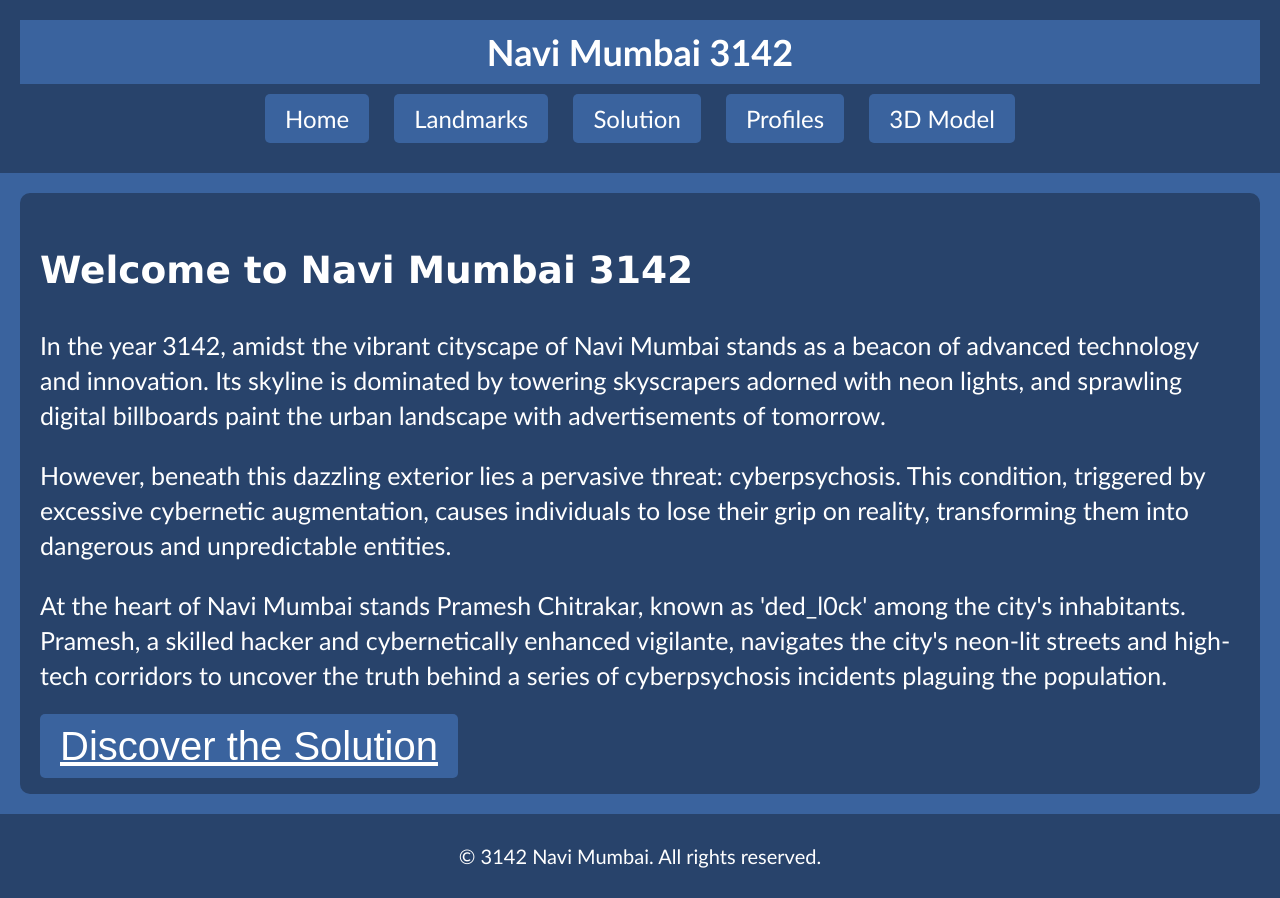
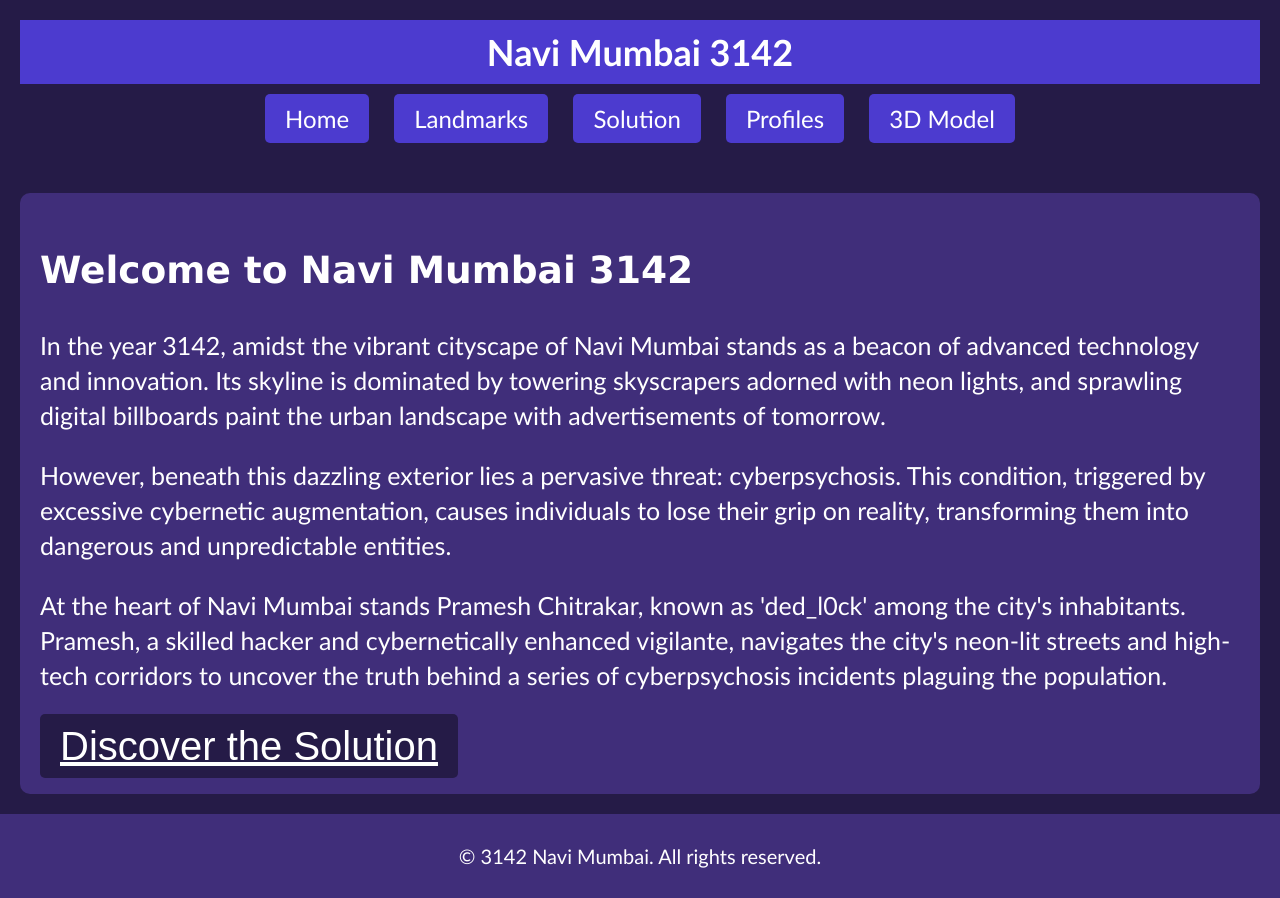
Before and after one commit to Neil-N4/navi-mumbai-3142, a plain HTML site: page index.html in a window 1280 px wide. Drawn offline with Linux system fonts and the light colour scheme.

Commit message:
Update styles.css

```diff
--- a/styles.css
+++ b/styles.css
@@ -1,6 +1,6 @@
 body {
     font-family: 'Gill Sans', 'Gill Sans MT', Calibri, 'Trebuchet MS', sans-serif;
-    background-color: #3a639e;
+    background-color:#251b47;
     color: #ffffff;
     margin: 0;
     padding: 0;
@@ -8,7 +8,7 @@ body {
 }
 
 header {
-    background-color: #28436b;
+    background-color:#251b47;
     padding: 20px;
     text-align: center;
 }
@@ -37,14 +37,14 @@ nav ul li a {
 section {
     padding: 20px;
     margin: 20px;
-    background-color:#28436b;
+    background-color:#402E7A;
     border-radius: 10px;
 }
 
 footer {
     text-align: center;
     padding: 10px;
-    background-color: #28436b;
+    background-color: #402E7A;
 }
 
 h2 {
@@ -63,7 +63,7 @@ h2 {
     font-family: Arial, Helvetica, sans-serif;
     transition: transform 0.2s;
     padding: 10px 20px;
-    background-color: #3a639e;
+    background-color:#251b47;
     color: white;
     border: none;
     cursor: pointer;
@@ -72,7 +72,7 @@ h2 {
 
 .cta-button:hover {
     transform: scale(1.1); /* Büyüme efekti */
-    background-color: #28436b; /* Renk değişimi */
+    background-color: #4C3BCF; /* Renk değişimi */
 }
 
 .profile-img {
@@ -97,7 +97,7 @@ h2 {
 
 .buton {
     padding: 10px 20px;
-    background-color: #3a639e;
+    background-color:#4C3BCF;
     color: white;
     border: none;
     cursor: pointer;
@@ -107,12 +107,12 @@ h2 {
 
 .buton:hover {
     transform: scale(1.1); /* Büyüme efekti */
-    background-color: #28436b; /* Renk değişimi */
+    background-color: #402E7A; /* Renk değişimi */
     color: black; /* Yazı rengi değişimi */
 }
 
 h1 {
-    background-color: #3a639e;
+    background-color:#4C3BCF;
     padding: 10px 20px;
     font-size: 60px;
 }
```
